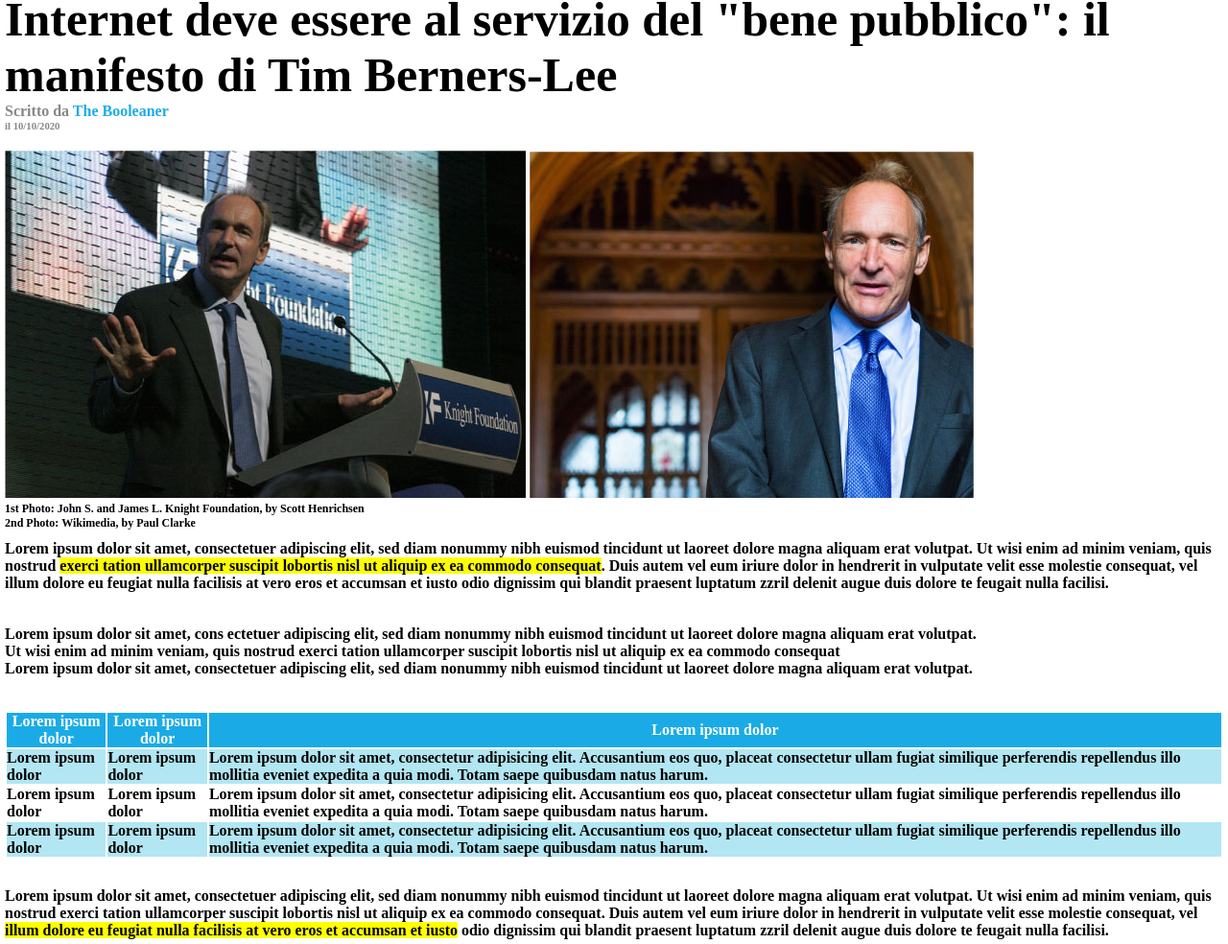
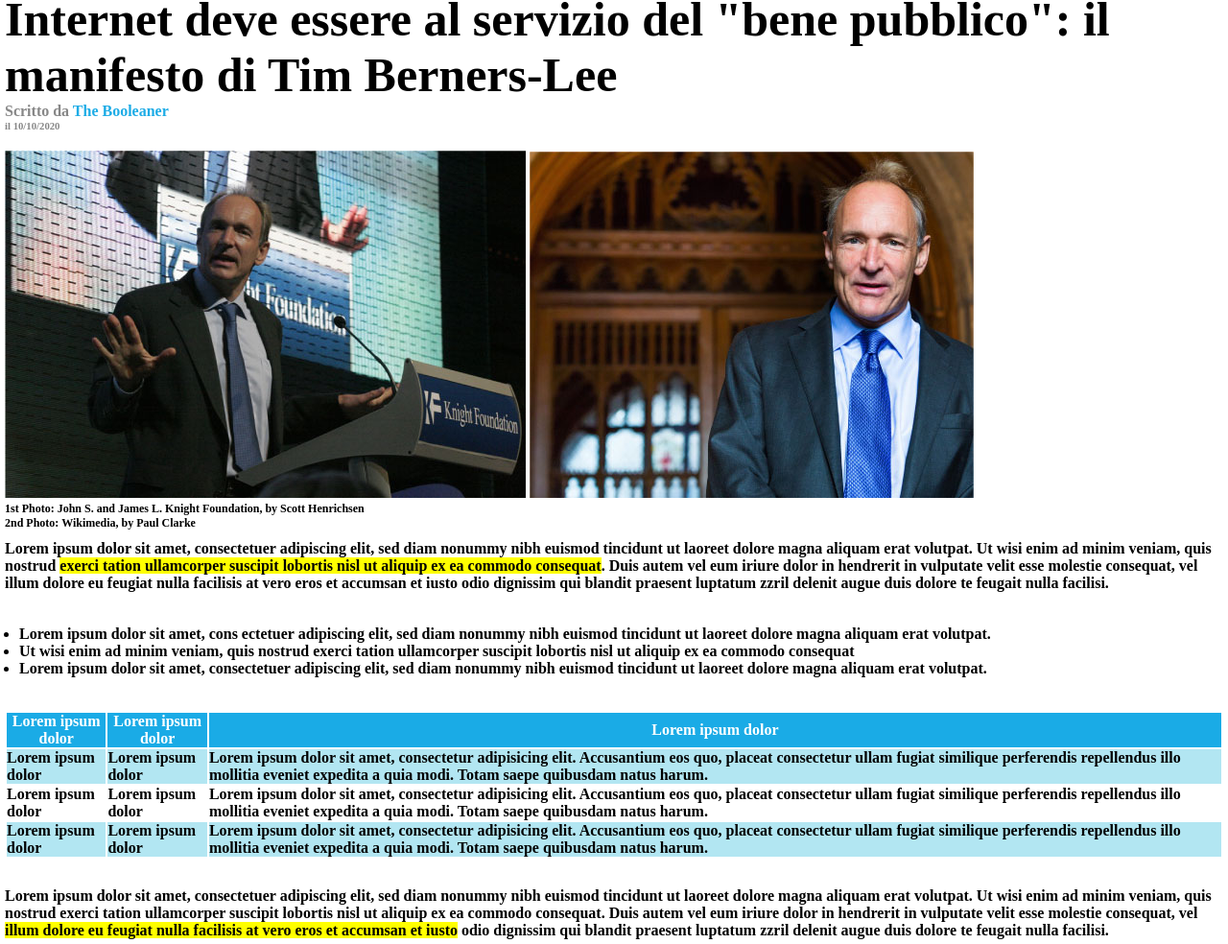
Before and after one commit to fabiodigiacomopepe/html-css-booleaner, a plain HTML site: page index.html in a window 1280 px wide. Shown: the part 113-1097 px from the top of the page at 96% size. Drawn offline with Linux system fonts and the light colour scheme.

Commit message:
Add micro fixes (added more margin to ".section ul" in .css

```diff
--- a/css/style.css
+++ b/css/style.css
@@ -60,7 +60,7 @@ p span {
 }
 
 section ul {
-    margin: 35px 0;
+    margin: 35px 15px;
     font-weight: bold;
 }
 
```
